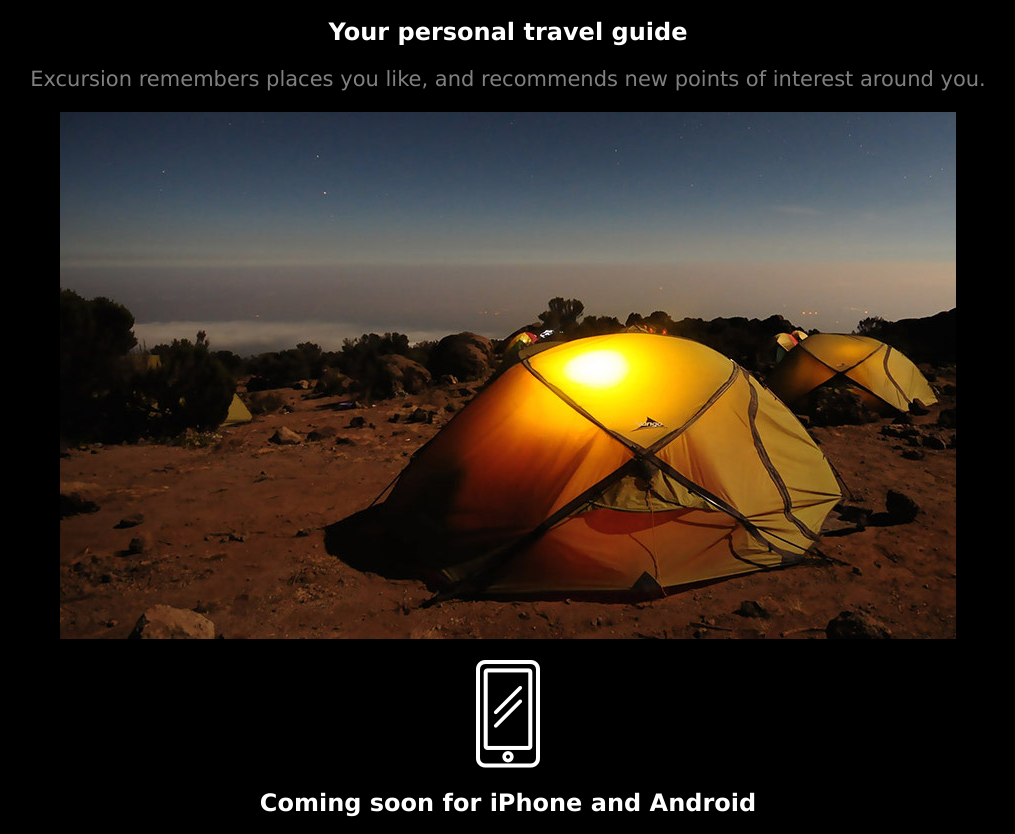
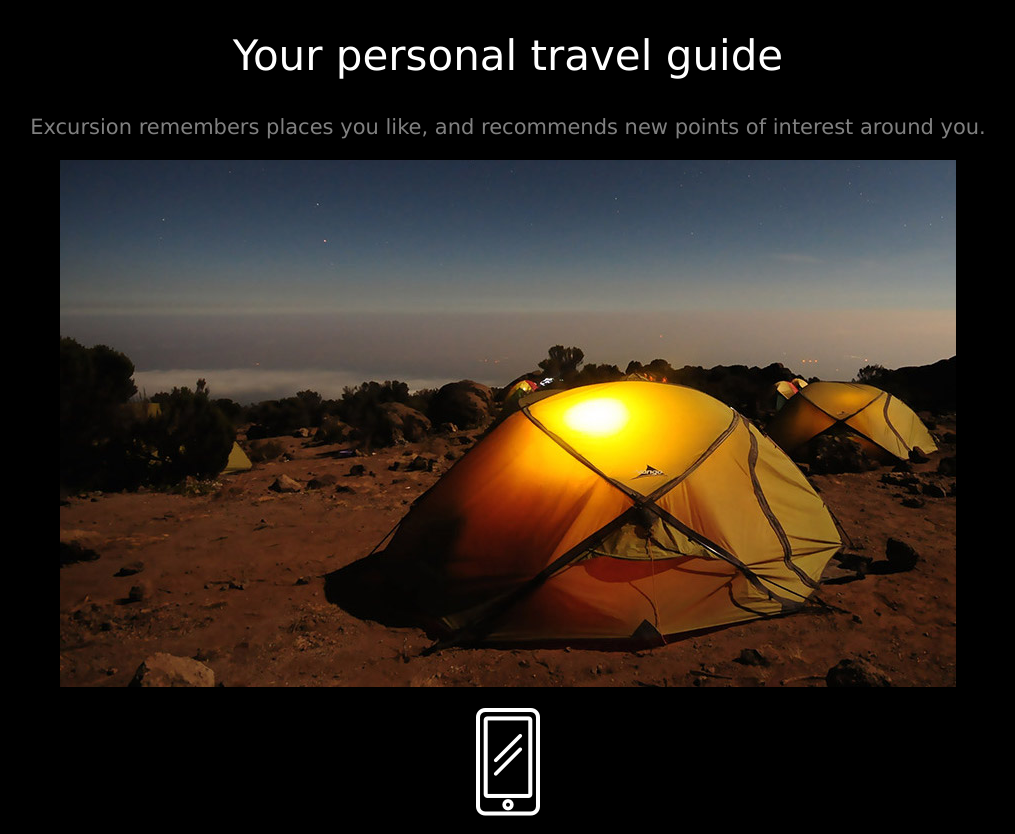
Before and after one commit to skeeler1023/excursion-2, a plain HTML site: page index.html in a window 1280 px wide. Shown: the part 318-1152 px from the top of the page, without its empty margins (132-1147 px from the left). Drawn offline with Linux system fonts and the light colour scheme.

Commit message:
Day 1 : commit 3d

```diff
--- a/index.html
+++ b/index.html
@@ -18,7 +18,7 @@
         <source src="resources/images/excursion.mp4" type="video/mp4" title="Excursion Demo">
         </video>
     </p>
-    <h2 class="secondary-header">Your personal travel guide</h2>
+    <h2 class="secondary--header">Your personal travel guide</h2>
     <p>Excursion remembers places you like, and recommends new points of interest around you.</p>
     <p>
         <img src="resources/images/camp.jpg" title="Picture of a campground">
@@ -26,7 +26,7 @@
     <p>
         <img src="resources/images/phone.png" title="Image of a phone">
     </p>
-   <h2 class="secondary-header">
+   <h2 class="secondary--header">
         Coming soon for iPhone and Android
         </h2>
 
```
